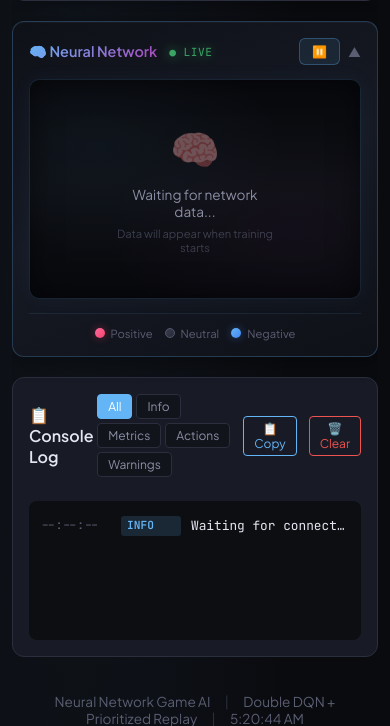
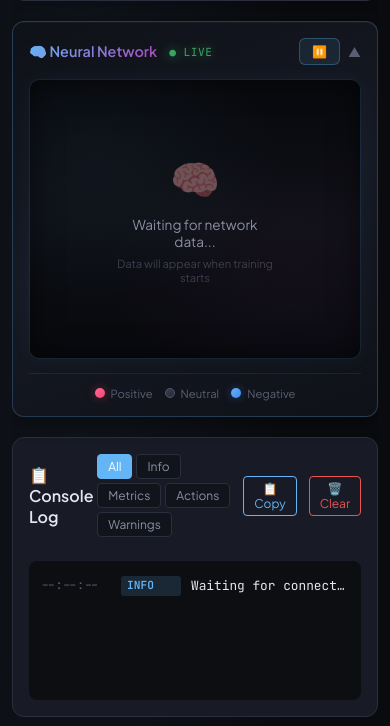
Before and after one commit to jtn0123/NN-Game1, a Python web app: template src/web/templates/dashboard.html in a window 390 px wide. Shown: the part 3091-3817 px from the top of the page. Run offline with Jinja, Linux system fonts and the light colour scheme; the template is opened without the code that fills it, so the values that code supplies are empty; some libraries are stand-ins or nearby versions.

Commit message:
Enhance web dashboard logging and adjust canvas dimensions
- Suppress logging for Flask and related libraries to reduce console noise during server operation.
- Increase the height of the neural network canvas in the web dashboard for improved visibility across various screen sizes.

These changes aim to enhance the user experience by providing a cleaner logging output and optimizing the layout of the dashboard.

```diff
--- a/src/web/static/styles.css
+++ b/src/web/static/styles.css
@@ -2095,7 +2095,7 @@ body {
 .nn-canvas-container {
     position: relative;
     width: 100%;
-    height: 300px;
+    height: 420px;
     background:
         radial-gradient(ellipse at 20% 30%, rgba(100, 181, 246, 0.05) 0%, transparent 50%),
         radial-gradient(ellipse at 80% 70%, rgba(171, 71, 188, 0.05) 0%, transparent 50%),
@@ -2196,19 +2196,19 @@ body {
 /* Responsive adjustments for NN panel */
 @media (max-width: 1400px) {
     .nn-canvas-container {
-        height: 260px;
+        height: 380px;
     }
 }
 
 @media (max-width: 1200px) {
     .nn-canvas-container {
-        height: 240px;
+        height: 340px;
     }
 }
 
 @media (max-width: 768px) {
     .nn-canvas-container {
-        height: 220px;
+        height: 280px;
     }
 
     .nn-viz-legend {
```
Also changed, not shown: src/web/server.py (+6 -5 lines).
